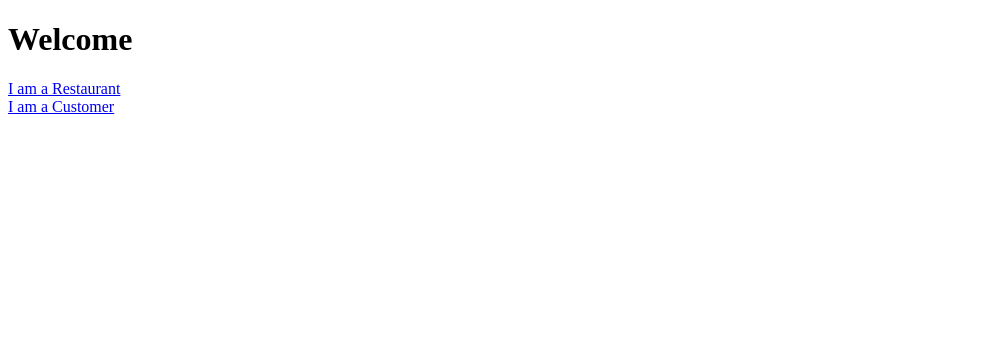
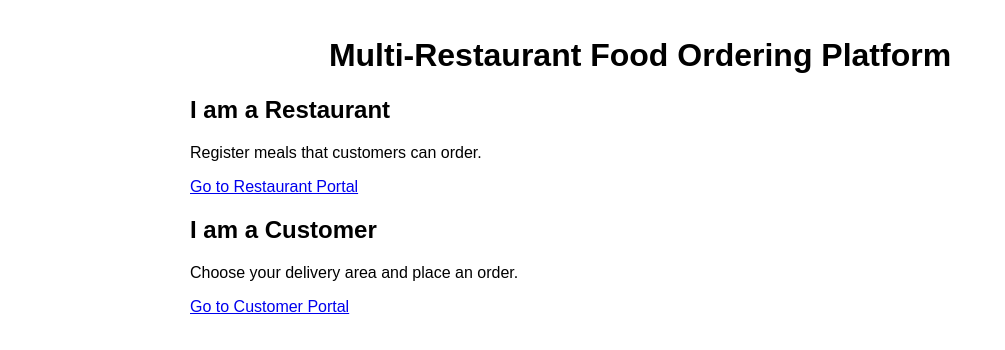
Before and after one commit to alemol123/Cloud_computing_project, a plain HTML site: page frontend/index.html in a window 1280 px wide. Shown: the whole page, without its empty margins (0-1005 px from the left). Drawn offline with Linux system fonts and the light colour scheme.

Commit message:
Enhance index.html with new title and content
Updated the title and added structured content for restaurant and customer portals.

```diff
--- a/frontend/index.html
+++ b/frontend/index.html
@@ -2,11 +2,24 @@
 <html>
 <head>
   <meta charset="UTF-8" />
-  <title>Multi-Restaurant Platform</title>
+  <title>Multi-Restaurant Food Ordering Platform</title>
+  <link rel="stylesheet" href="styles.css" />
 </head>
 <body>
-  <h1>Welcome</h1>
-  <a href="restaurant.html">I am a Restaurant</a><br>
-  <a href="customer.html">I am a Customer</a>
+  <h1>Multi-Restaurant Food Ordering Platform</h1>
+
+  <div class="card">
+    <h2>I am a Restaurant</h2>
+    <p>Register meals that customers can order.</p>
+    <a class="button" href="restaurant.html">Go to Restaurant Portal</a>
+  </div>
+
+  <div class="card">
+    <h2>I am a Customer</h2>
+    <p>Choose your delivery area and place an order.</p>
+    <a class="button" href="customer.html">Go to Customer Portal</a>
+  </div>
+
+  <script src="app.js"></script>
 </body>
 </html>
```
